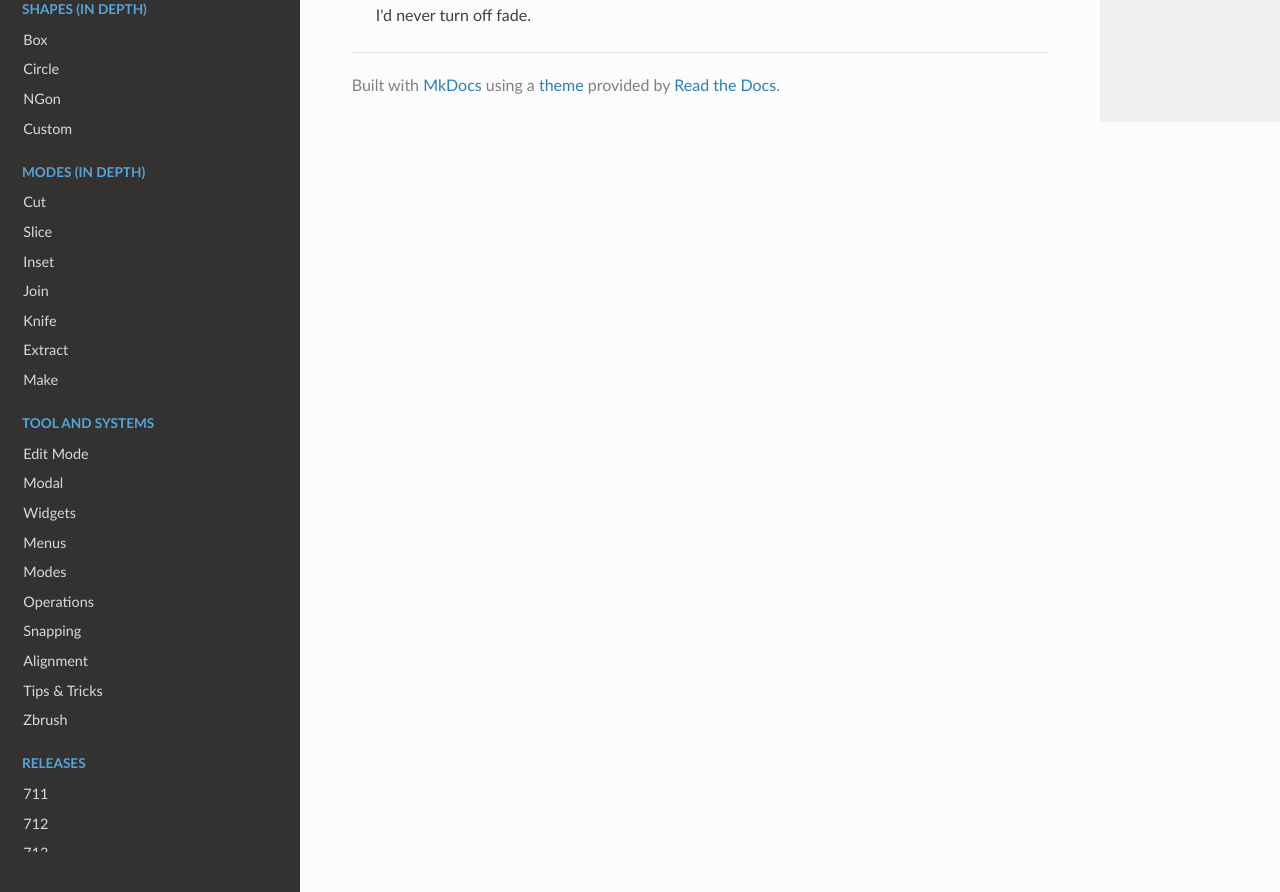
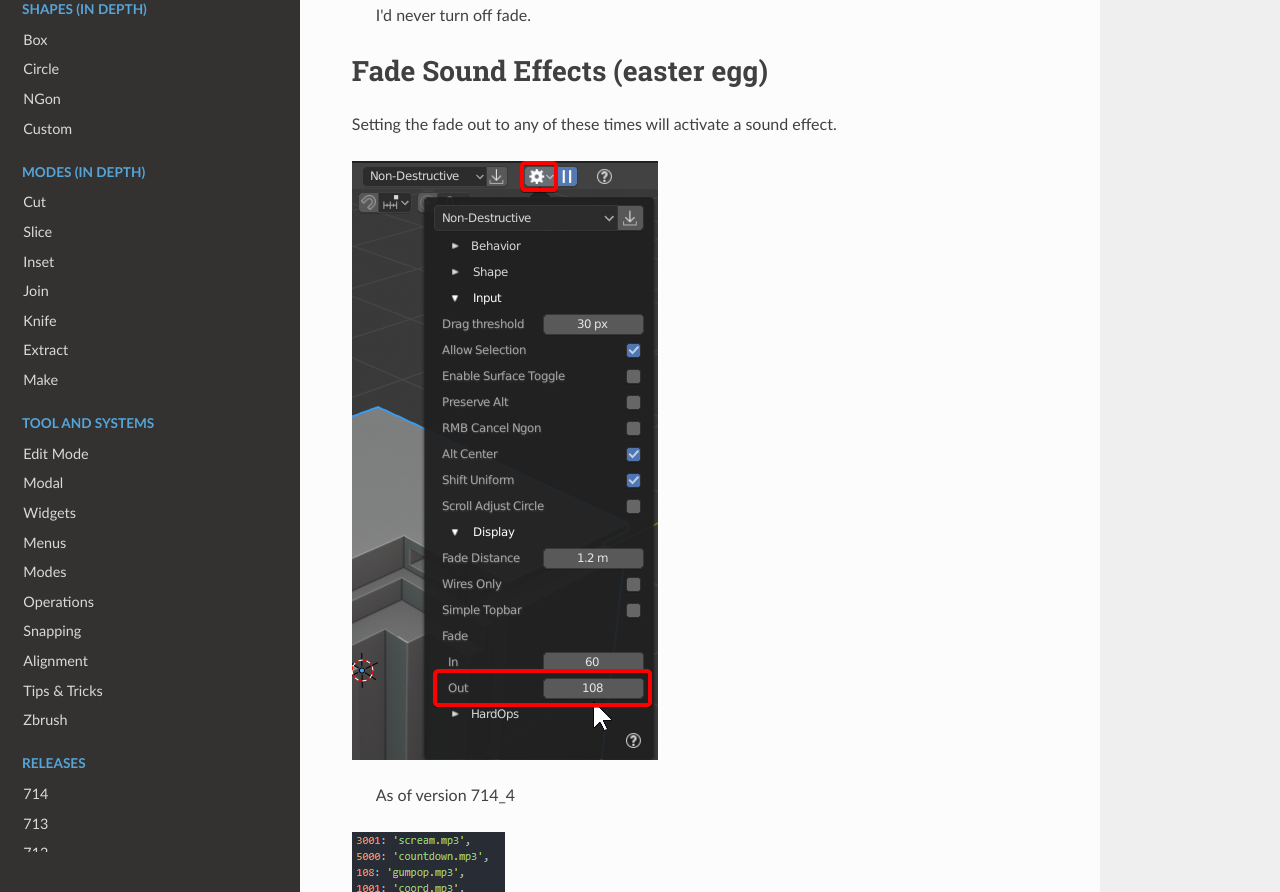
Before and after one commit to mx1001/boxcutter_manual, an MkDocs documentation site: the page built from docs/fade.md, in a window 1280 px wide and 1400 px high, scrolled down 2227 px. Shown: the part 508-1400 px from the top of the window. Built offline with MkDocs 1.6.1, drawn with Linux system fonts in a browser that asks for light colours; nearby versions of some CDN libraries; old or Windows-style settings are respelled for this version of MkDocs; some of the changed text lies outside the part shown.

Commit message:
sound fx
addition

```diff
--- a/docs/fade.md
+++ b/docs/fade.md
@@ -33,3 +33,16 @@ Setting fade to 1 will turn off fade.
 ![image](img/fade/f3.gif)
 
 > I'd never turn off fade.
+
+
+# Fade Sound Effects (easter egg)
+
+Setting the fade out to any of these times will activate a sound effect.
+
+![image](img/fade/f6.png)
+
+> As of version 714_4
+
+![image](img/fade/f5.png)
+
+We hope to expand this into something more musical and entertaining in the future.
--- a/mkdocs.yml
+++ b/mkdocs.yml
@@ -47,10 +47,10 @@ pages:
   - Zbrush: zbrush.md
 
   - Releases:
+    - 714: 714.html
+    - 713: 713.html
+    - 712: 712.html
     - 711: 711.html
-    - 712: 712.html
-    - 713: 713.html
-    - 714: 714.html
 
 markdown_extensions:
     - admonition
```
Also changed, not shown: docs/img/fade/f5.png (added), docs/img/fade/f6.png (added).
